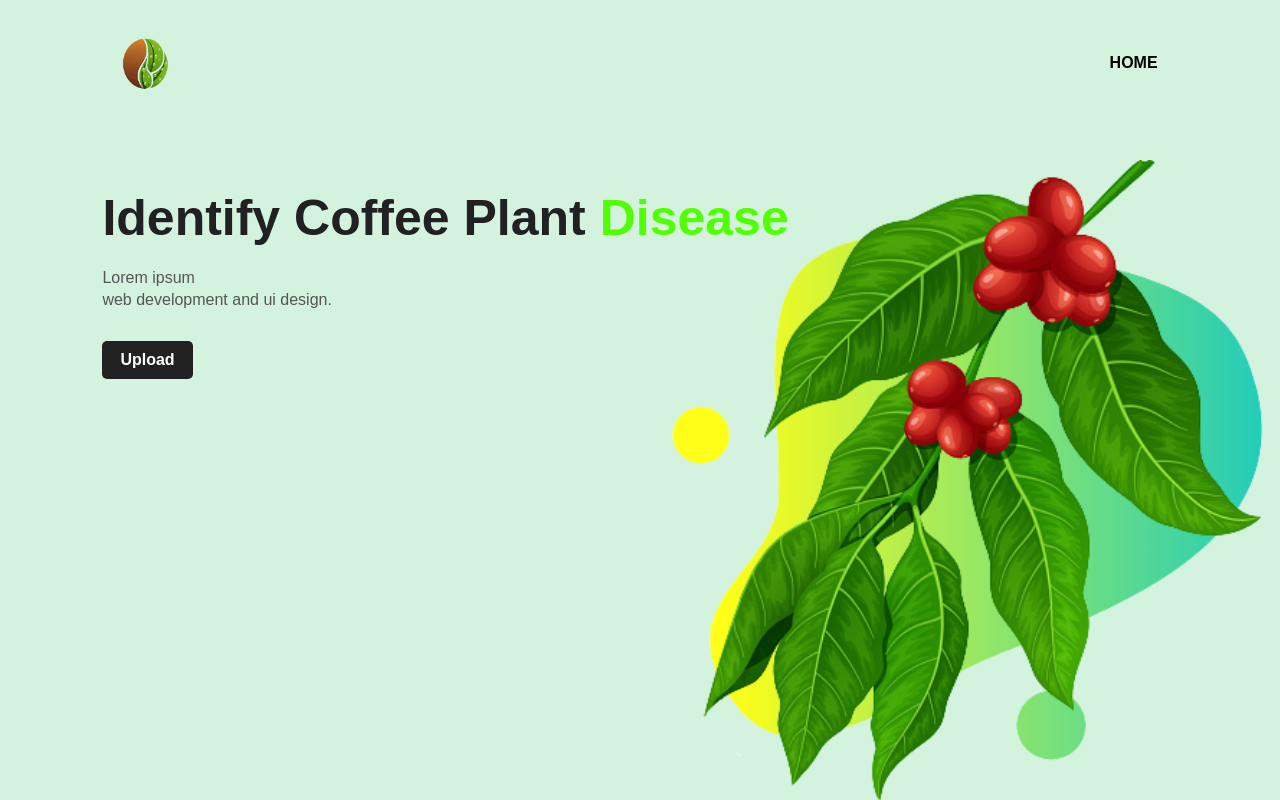
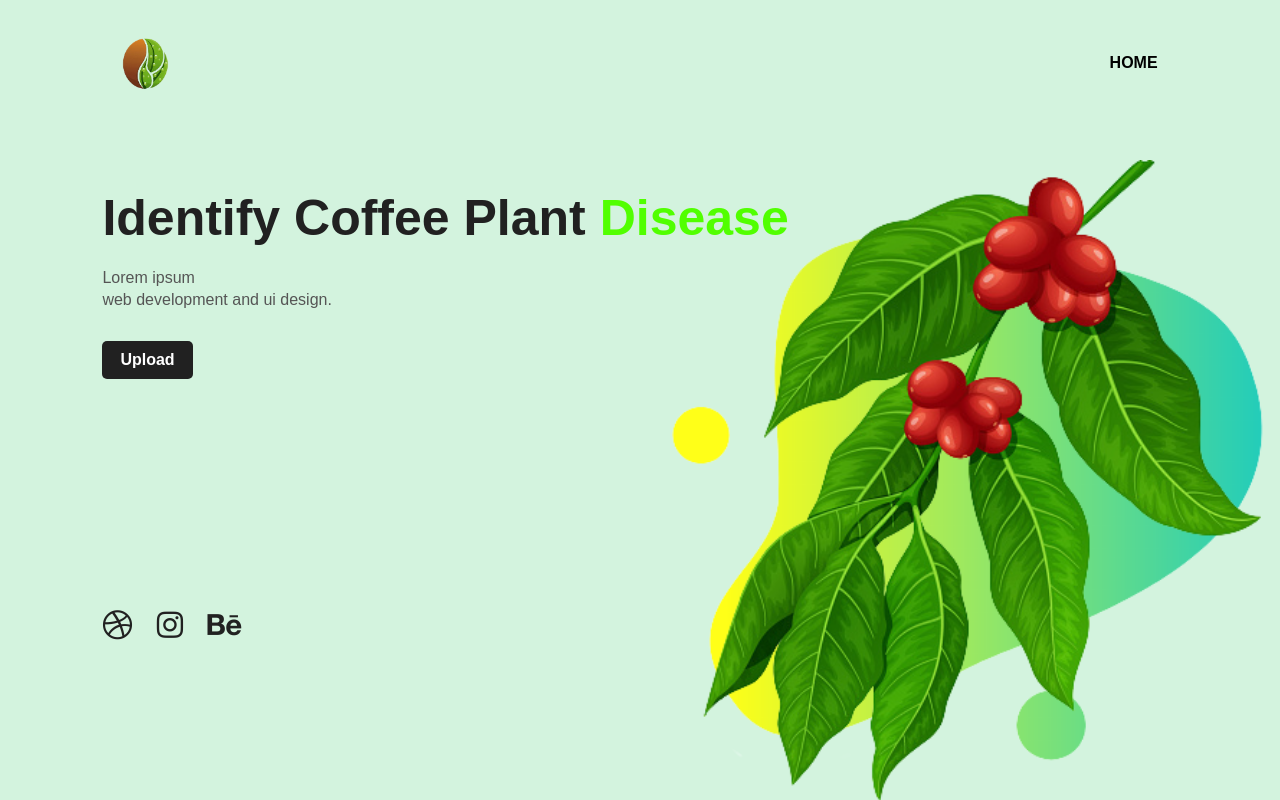
Before and after one commit to Faberroni/coffee_leaf_cnn, a Flask app: page / in a window 1280 px wide. Run offline with Flask 2, Linux system fonts and the light colour scheme.

Commit message:
added awesomefonts

```diff
--- a/templates/index.html
+++ b/templates/index.html
@@ -6,6 +6,7 @@
     <meta name="viewport" content="width=device-width, initial-scale=1.0">
     <title>Personle Portfolio Website</title>
     <link rel="stylesheet" href="{{ url_for('static', filename='css/styles.css') }}">
+    <link rel="stylesheet" href="https://cdnjs.cloudflare.com/ajax/libs/font-awesome/5.15.3/css/all.min.css" integrity="sha512-iBBXm8fW90+nuLcSKlbmrPcLa0OT92xO1BIsZ+ywDWZCvqsWgccV3gFoRBv0z+8dLJgyAHIhR35VZc2oM/gI1w==" crossorigin="anonymous" referrerpolicy="no-referrer">
 </head>
 <body>
     <div class="hero">
```
